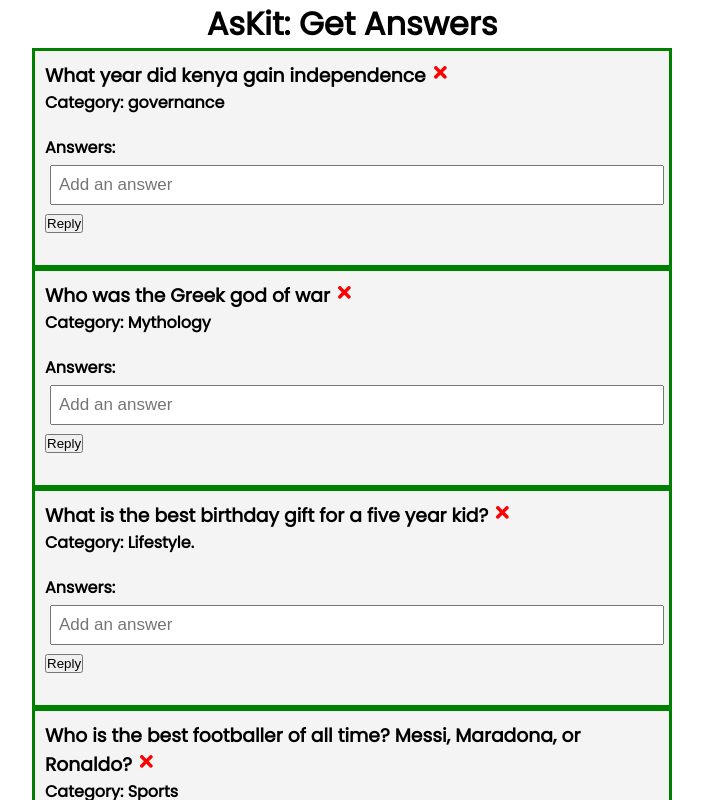
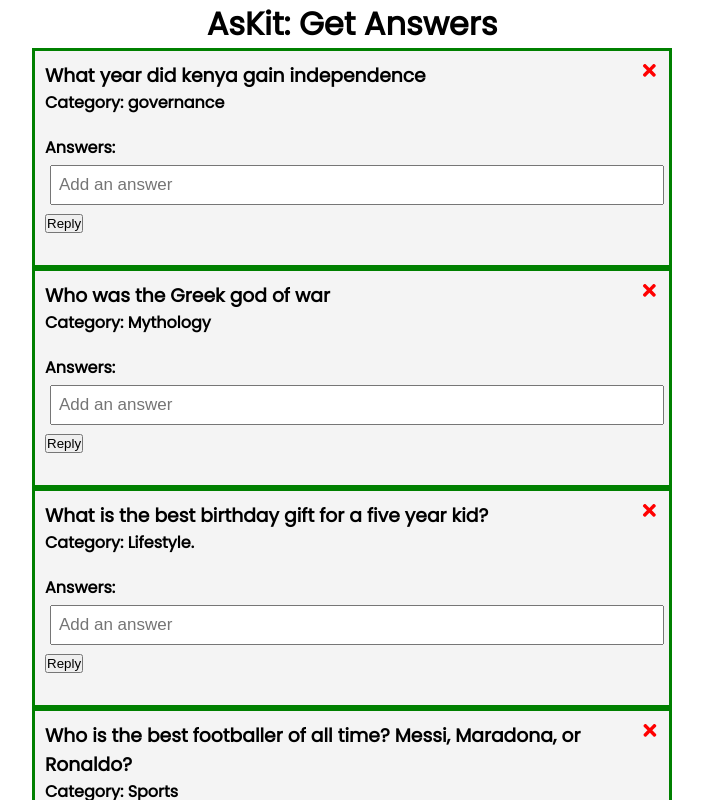
Before and after one commit to Chemonges001/chemonges001-project-phase2, a React (Create React App) app in the folder ask-here/: page /questions in a window 1280 px wide. Shown: the top 800 px of the page, without its empty margins (288-991 px from the left). Built offline with nearby package versions, Linux system fonts and the light colour scheme; data requests are answered from the project's data file.

Commit message:
update the question component

```diff
--- a/ask-here/src/Components/Question.js
+++ b/ask-here/src/Components/Question.js
@@ -23,7 +23,7 @@ function Question({question, onDelete}) {
 
   return (
     <div className='question'>
-        <h3>{question.quiz} {' '}
+        <h3 className='quiz'>{question.quiz} {' '}
            <FaTimes style ={{color:"red", cursor:"pointer"}}
            onClick={() =>onDelete (question.id)}/>
         </h3>
--- a/ask-here/src/index.css
+++ b/ask-here/src/index.css
@@ -147,3 +147,7 @@ footer {
 .label-form{
   font-weight: bold;
 }
+.quiz{
+  display: flex;
+  justify-content: space-between;
+}
```
